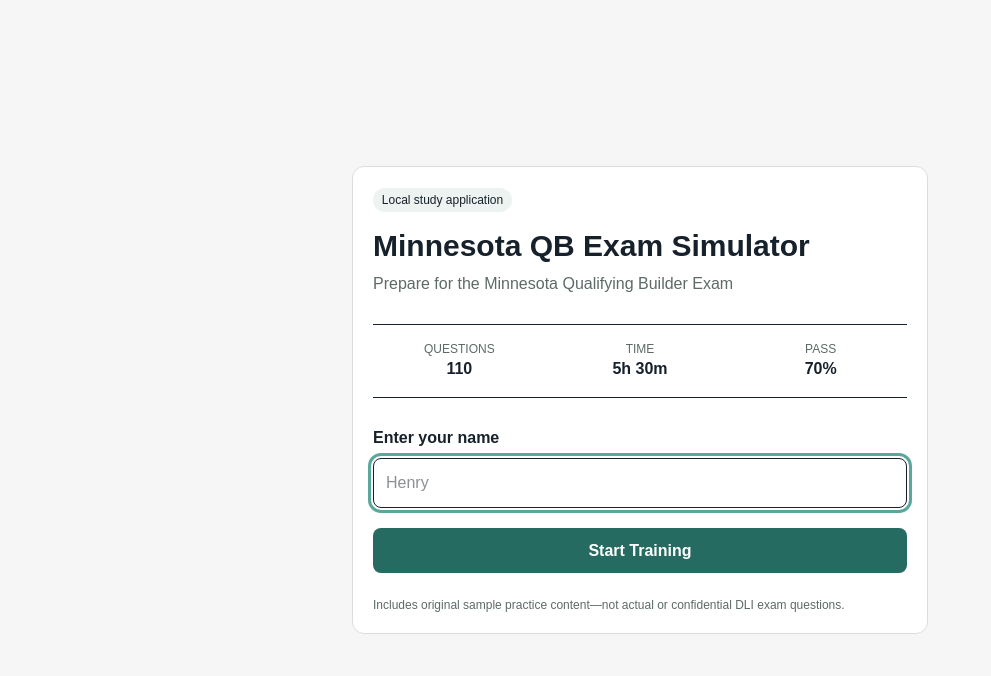
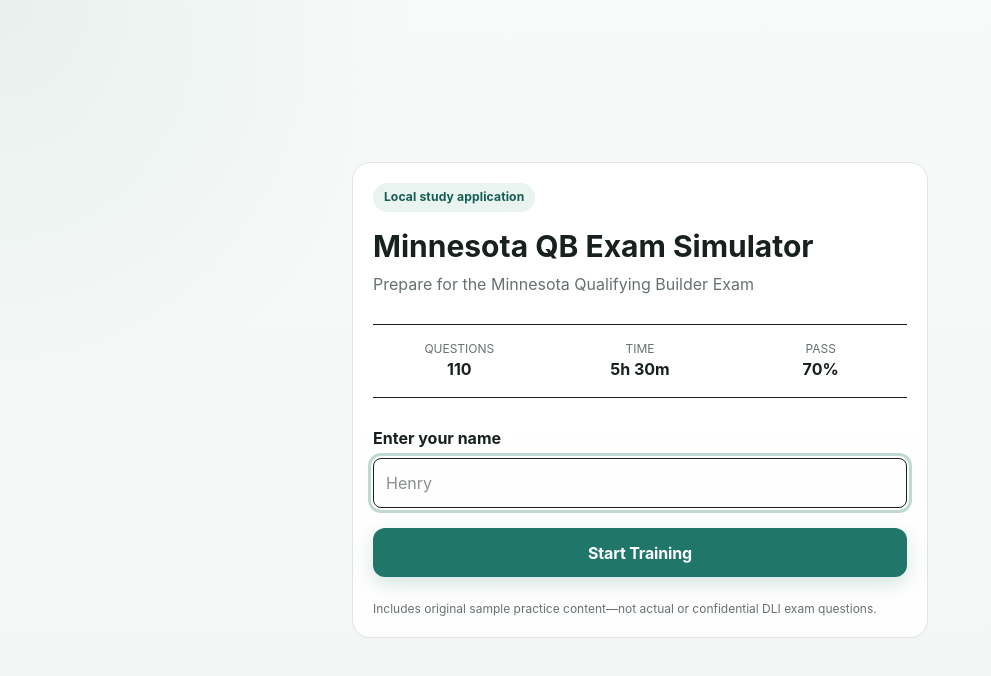
Before and after one commit to wordisstuff/exam, a Next.js app: page / in a window 1280 px wide. Shown: the top 676 px of the page, without its empty margins (0-991 px from the left). Built offline with nearby package versions, Linux system fonts and the light colour scheme.

Commit message:
Create cohesive product UI design system

```diff
--- a/app/globals.css
+++ b/app/globals.css
@@ -1,2 +1,251 @@
 @import "tailwindcss";
-:root{--ink:#17212b;--accent:#256b61}*{box-sizing:border-box}body{margin:0;background:#f5f6f5;color:var(--ink);font-family:Arial,sans-serif}button,a,input,select{font:inherit}button,a{touch-action:manipulation}.focusable:focus-visible,button:focus-visible,a:focus-visible,input:focus-visible,select:focus-visible{outline:3px solid #5aa89b;outline-offset:2px}.card{background:#fff;border:1px solid #d9dedc;border-radius:12px;padding:1.25rem}.btn{display:inline-flex;min-height:44px;align-items:center;justify-content:center;border-radius:8px;padding:.65rem 1rem;font-weight:700;cursor:pointer}.primary{background:var(--accent);color:white}.secondary{border:1px solid #aeb8b5;background:white}.muted{color:#5d6a67}.tag{display:inline-block;border-radius:99px;background:#edf3f1;padding:.2rem .55rem;font-size:.75rem}progress{accent-color:var(--accent)}
+
+:root{
+  --ink:#18211f;
+  --muted:#67726f;
+  --accent:#1f7669;
+  --accent-strong:#155c52;
+  --accent-soft:#e9f4f1;
+  --line:#dfe5e2;
+  --surface:#ffffff;
+  --surface-soft:#f7f9f8;
+  --success:#176b45;
+  --success-soft:#eaf7ef;
+  --danger:#a33434;
+  --danger-soft:#fff0f0;
+  --shadow:0 12px 32px rgba(24,33,31,.07);
+}
+
+*{box-sizing:border-box}
+html{background:#f4f7f5}
+body{
+  margin:0;
+  background:
+    radial-gradient(circle at top left, rgba(31,118,105,.07), transparent 26rem),
+    linear-gradient(180deg,#f7faf8 0,#f3f6f4 100%);
+  color:var(--ink);
+  font-family:Inter,ui-sans-serif,system-ui,-apple-system,BlinkMacSystemFont,"Segoe UI",sans-serif;
+  -webkit-font-smoothing:antialiased;
+}
+
+button,a,input,select{font:inherit}
+button,a{touch-action:manipulation}
+button{transition:transform .16s ease,box-shadow .16s ease,background-color .16s ease,border-color .16s ease}
+button:active:not(:disabled){transform:translateY(1px)}
+button:disabled{cursor:not-allowed}
+
+button:focus-visible,a:focus-visible,input:focus-visible,select:focus-visible{
+  outline:3px solid rgba(31,118,105,.28);
+  outline-offset:2px
+}
+
+.card{
+  background:rgba(255,255,255,.94);
+  border:1px solid var(--line);
+  border-radius:18px;
+  padding:1.25rem;
+  box-shadow:0 1px 1px rgba(24,33,31,.02)
+}
+
+.card-elevated{
+  background:rgba(255,255,255,.98);
+  border:1px solid var(--line);
+  border-radius:22px;
+  box-shadow:var(--shadow)
+}
+
+.btn{
+  display:inline-flex;
+  min-height:46px;
+  align-items:center;
+  justify-content:center;
+  gap:.45rem;
+  border-radius:12px;
+  padding:.72rem 1.05rem;
+  border:1px solid transparent;
+  font-weight:750;
+  letter-spacing:-.01em;
+  cursor:pointer
+}
+
+.primary{
+  background:var(--accent);
+  color:white;
+  box-shadow:0 7px 18px rgba(31,118,105,.18)
+}
+.primary:hover:not(:disabled){background:var(--accent-strong)}
+
+.secondary{
+  border-color:#c9d4d0;
+  background:#fff;
+  color:var(--ink)
+}
+.secondary:hover:not(:disabled){background:#f7faf8;border-color:#9fb3ad}
+
+.ghost{
+  background:transparent;
+  color:var(--muted)
+}
+.ghost:hover:not(:disabled){background:rgba(255,255,255,.7);color:var(--ink)}
+
+.muted{color:var(--muted)}
+.tag{
+  display:inline-flex;
+  align-items:center;
+  gap:.35rem;
+  border-radius:999px;
+  background:var(--accent-soft);
+  color:var(--accent-strong);
+  padding:.34rem .68rem;
+  font-size:.76rem;
+  font-weight:750;
+  letter-spacing:.01em
+}
+
+.eyebrow{
+  color:var(--accent-strong);
+  font-size:.78rem;
+  font-weight:800;
+  letter-spacing:.1em;
+  text-transform:uppercase
+}
+
+.metric{
+  border:1px solid var(--line);
+  background:var(--surface);
+  border-radius:16px;
+  padding:1rem
+}
+
+.soft-panel{
+  border:1px solid var(--line);
+  background:var(--surface-soft);
+  border-radius:16px
+}
+
+.alert-success{
+  border:1px solid #b9dfc7;
+  background:var(--success-soft);
+  color:#155b3a;
+  border-radius:14px
+}
+
+.alert-danger{
+  border:1px solid #f0c7c7;
+  background:var(--danger-soft);
+  color:#8d2d2d;
+  border-radius:14px
+}
+
+.input{
+  width:100%;
+  min-height:48px;
+  border:1px solid #cfd9d5;
+  border-radius:12px;
+  background:#fff;
+  padding:.78rem .9rem;
+  color:var(--ink);
+  transition:border-color .16s ease,box-shadow .16s ease
+}
+.input:focus{
+  border-color:var(--accent);
+  box-shadow:0 0 0 4px rgba(31,118,105,.08);
+  outline:none
+}
+
+.answer-choice{
+  display:flex;
+  min-height:58px;
+  width:100%;
+  align-items:flex-start;
+  gap:.8rem;
+  border:1px solid #dbe2df;
+  border-radius:14px;
+  background:#fff;
+  padding:1rem;
+  text-align:left
+}
+.answer-choice:hover:not(:disabled){border-color:#a8beb7;background:#fbfdfc}
+.answer-choice[data-selected="true"]{border-color:var(--accent);background:var(--accent-soft)}
+.answer-choice[data-correct="true"]{border-color:#66a97f;box-shadow:0 0 0 2px rgba(23,107,69,.12)}
+
+.progress-track{
+  height:8px;
+  overflow:hidden;
+  border-radius:999px;
+  background:#e5ebe8
+}
+.progress-fill{
+  height:100%;
+  border-radius:999px;
+  background:var(--accent);
+  transition:width .2s ease
+}
+
+.app-shell{
+  width:min(1180px,calc(100% - 2rem));
+  margin:0 auto
+}
+
+.topbar{
+  position:sticky;
+  top:0;
+  z-index:30;
+  border-bottom:1px solid rgba(223,229,226,.88);
+  background:rgba(247,250,248,.88);
+  backdrop-filter:blur(14px)
+}
+
+.page-title{
+  font-size:clamp(2rem,5vw,3.5rem);
+  line-height:1.04;
+  letter-spacing:-.045em;
+  font-weight:800
+}
+
+.section-title{
+  font-size:1.2rem;
+  line-height:1.3;
+  letter-spacing:-.02em;
+  font-weight:800
+}
+
+.mode-card{
+  position:relative;
+  overflow:hidden;
+  min-height:210px
+}
+.mode-card::after{
+  content:"";
+  position:absolute;
+  width:9rem;
+  height:9rem;
+  border-radius:999px;
+  right:-4rem;
+  top:-4rem;
+  background:rgba(31,118,105,.06)
+}
+
+.mobile-actionbar{
+  position:sticky;
+  bottom:0;
+  z-index:20;
+  margin:1.25rem -1rem -1rem;
+  border-top:1px solid var(--line);
+  background:rgba(255,255,255,.96);
+  padding:.75rem 1rem calc(.75rem + env(safe-area-inset-bottom));
+  backdrop-filter:blur(12px)
+}
+
+progress{accent-color:var(--accent)}
+
+@media (max-width:767px){
+  .card{border-radius:16px;padding:1rem}
+  .app-shell{width:min(100% - 1rem,1180px)}
+  .desktop-only{display:none!important}
+}
+
+@media (min-width:768px){
+  .mobile-only{display:none!important}
+  .mobile-actionbar{position:static;margin:1.75rem 0 0;border:0;background:transparent;padding:0;backdrop-filter:none}
+}
```
